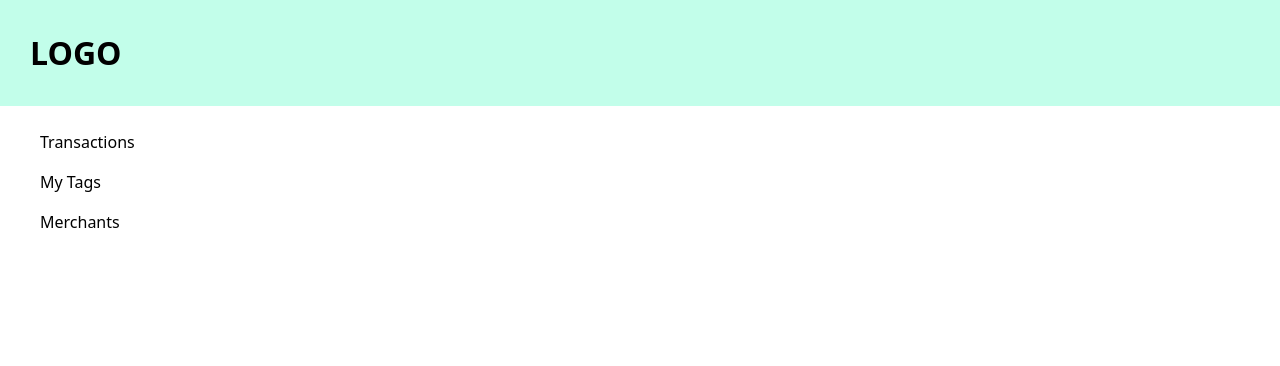
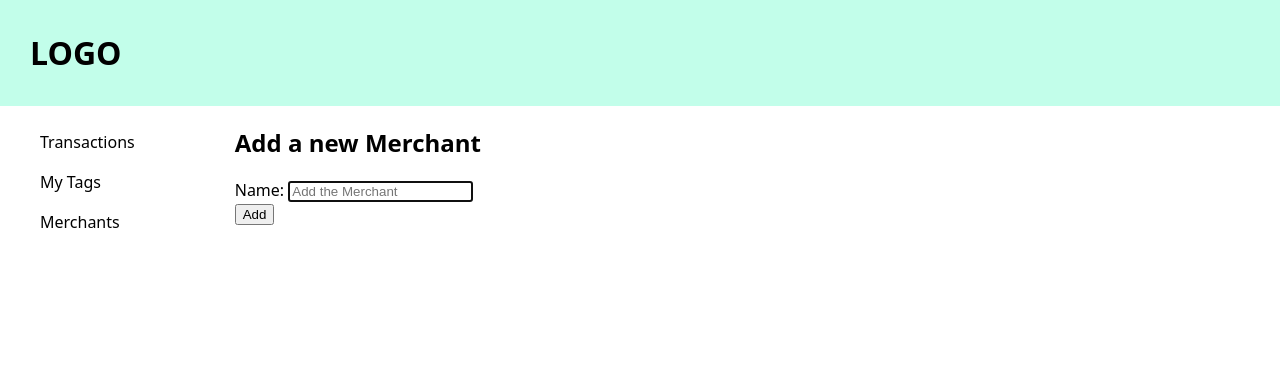
Before and after one commit to knowles28/spending_tracker, a Flask app: template templates/merchants/new.html in a window 1280 px wide. Shown: the top 366 px of the page. Run offline with Flask 2, Linux system fonts and the light colour scheme; the template is opened without the code that fills it, so the values that code supplies are empty.

Commit message:
set up basic form for New Merchant

```diff
--- a/controllers/merchant_controller.py
+++ b/controllers/merchant_controller.py
@@ -6,7 +6,13 @@ import repositories.merchant_repository as merchant_repository
 
 merchants_blueprint = Blueprint("merchants", __name__)
 
+
 @merchants_blueprint.route("/merchants")
 def merchants():
     merchants = merchant_repository.select_all()
     return render_template("merchants/index.html", all_merchants=merchants)
+
+
+@merchants_blueprint.route("/merchants/new")
+def new_merchant():
+    return render_template("merchants/new.html")
--- a/templates/merchants/index.html
+++ b/templates/merchants/index.html
@@ -3,6 +3,10 @@
 {% block content %}
 
 <h1>Merchants</h1>
+
+<div class="new-button">
+    <a href="/merchants/new">Add Merchant</a>
+</div>
 
 <div class="list-block">
     <ul>
--- a/templates/merchants/new.html
+++ b/templates/merchants/new.html
@@ -2,7 +2,17 @@
 
 {% block content %}
 
-<!-- NEW ITEM GOES HERE -->
+<h1> Add a new Merchant</h1>
 
+<div class="new-form">
+    <form action="/merchants" method="post">
+
+        <label for="merchant-name">Name: </label>
+        <input type="text" id="name" name="merchant-name" placeholder="Add the Merchant" required autofocus>
+        <br>
+        <button type="submit">Add</button>
+
+    </form>
+</div>
 
 {% endblock content %}
```
